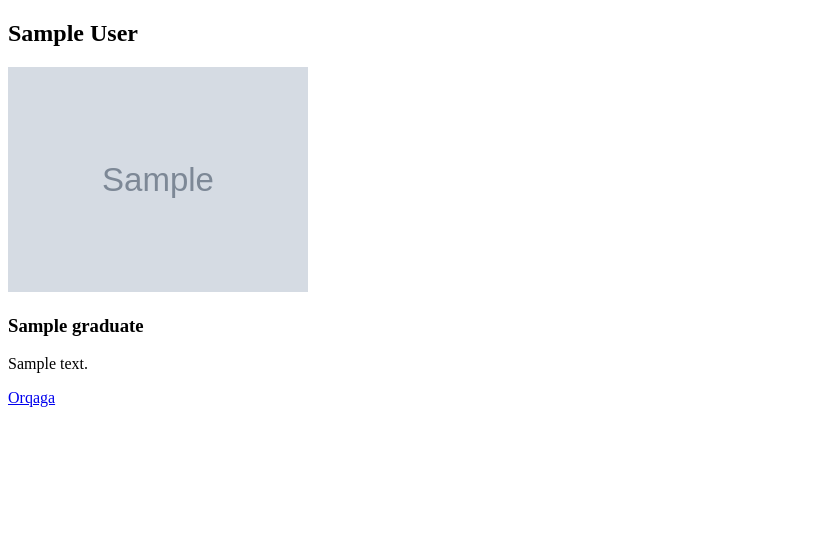
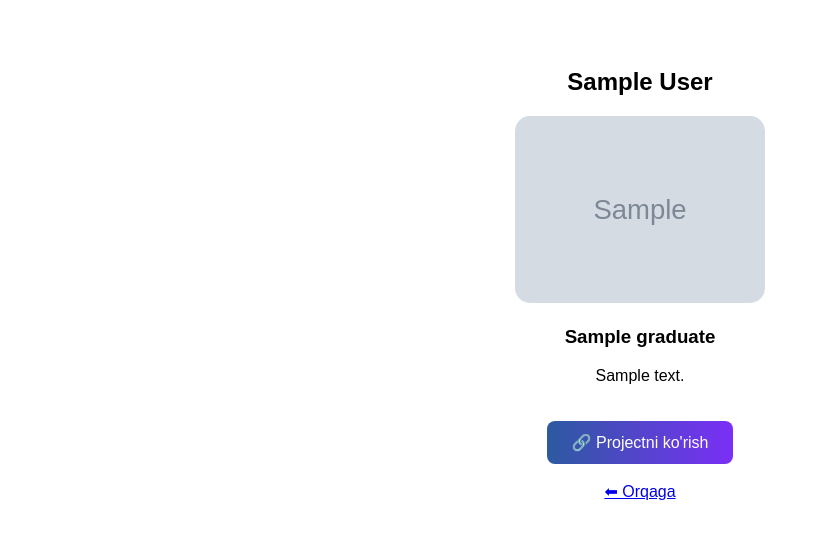
Before and after one commit to mr22p/Bitiruv2, a Django app: template Bitiruv/main/templates/detail.html in a window 1280 px wide. Shown: the top 540 px of the page, without its empty margins (0-820 px from the left). Run offline with Django 5.2, Linux system fonts and the light colour scheme; the template is opened without the code that fills it: values that come from a table or form of the project are taken from there, others are empty; tables that the repository leaves empty hold one stand-in row (values such as "Sample post"); grey boxes marked "Sample" are stand-in pictures.

Commit message:
Yangilanish

```diff
--- a/Bitiruv/main/models.py
+++ b/Bitiruv/main/models.py
@@ -5,6 +5,7 @@ class Graduate(models.Model):
     photo = models.ImageField(upload_to='graduates/')
     project_title = models.CharField(max_length=200)
     project_description = models.TextField()
+    project_link = models.URLField(blank=True, null=True)
 
     def __str__(self):
         return self.full_name
--- a/Bitiruv/main/templates/detail.html
+++ b/Bitiruv/main/templates/detail.html
@@ -1,19 +1,53 @@
 <!DOCTYPE html>
-<html lang="en">
+<html>
 <head>
-    <meta charset="UTF-8">
-    <meta name="viewport" content="width=device-width, initial-scale=1.0">
     <title>{{ graduate.full_name }}</title>
+    <style>
+        body {
+            font-family: Arial;
+            text-align: center;
+            padding: 40px;
+        }
+
+        img {
+            width: 250px;
+            border-radius: 15px;
+        }
+
+        .button {
+            display: inline-block;
+            margin-top: 20px;
+            padding: 12px 25px;
+            background: linear-gradient(90deg, #2c5aa0, #7b2ff7);
+            color: white;
+            text-decoration: none;
+            border-radius: 8px;
+            transition: 0.3s;
+        }
+
+        .button:hover {
+            opacity: 0.8;
+        }
+    </style>
 </head>
 <body>
-    <h2>{{ graduate.full_name }}</h2>
 
-<img src="{{ graduate.photo.url }}" width="300">
+<h2>{{ graduate.full_name }}</h2>
+
+<img src="{{ graduate.photo.url }}">
 
 <h3>{{ graduate.project_title }}</h3>
+
 <p>{{ graduate.project_description }}</p>
 
-<a href="{% url 'home' %}">Orqaga</a>
+{% if graduate.project_link %}
+    <a href="{{ graduate.project_link }}" target="_blank" class="button">
+        🔗 Projectni ko'rish
+    </a>
+{% endif %}
+
+<br><br>
+<a href="{% url 'home' %}">⬅ Orqaga</a>
 
 </body>
 </html>
```
Also changed, not shown: Bitiruv/main/migrations/0002_graduate_project_link.py (added).
